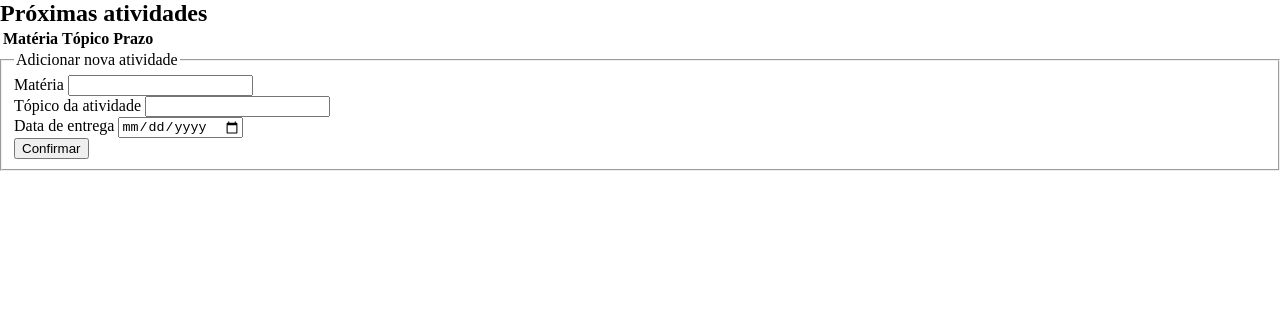
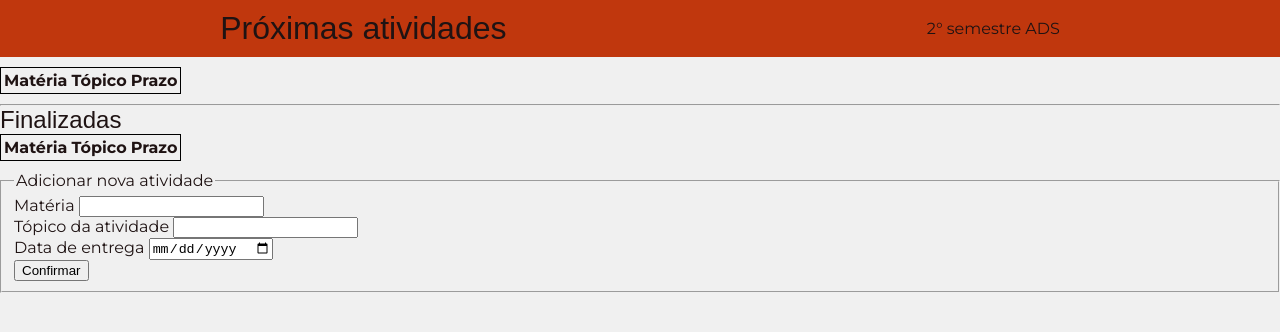
Before and after one commit to Lyamoe/Next-lessons, a website: page main.html in a window 1280 px wide. Drawn offline with Linux system fonts and the light colour scheme; a web font is replaced by a local one.

Commit message:
Added files and started css

```diff
--- a/main.html
+++ b/main.html
@@ -1,17 +1,29 @@
 <!DOCTYPE html>
 <html lang="pt-BR">
     <head>
+        <link rel="preconnect" href="https://fonts.googleapis.com" />
+        <link rel="preconnect" href="https://fonts.gstatic.com" crossorigin />
+        <link
+            href="https://fonts.googleapis.com/css2?family=New+Amsterdam&display=swap"
+            rel="stylesheet"
+        />
+        <link
+            href="https://fonts.googleapis.com/css2?family=Montserrat:ital,wght@0,100..900;1,100..900&display=swap"
+            rel="stylesheet"
+        />
         <link rel="stylesheet" href="./styles/styles.css" />
         <meta http-equiv="Content-Type" content="text/html;charset=UTF-8" />
         <meta name="viewport" content="width=device-width, initial-scale=1.0" />
         <title>Próximas Atividades</title>
     </head>
     <body>
-        <header></header>
+        <header>
+            <h1>Próximas atividades</h1>
+            <p>2° semestre ADS</p>
+        </header>
         <main>
             <section id="actual">
-                <h1>Próximas atividades</h1>
-                <table id="data">
+                <table id="act-data">
                     <thead>
                         <tr>
                             <th>Matéria</th>
@@ -21,10 +33,20 @@
                     </thead>
                     <tbody></tbody>
                 </table>
-                <div class="next"></div>
             </section>
+            <hr />
             <section id="finished">
-                <div class="ended"></div>
+                <h2>Finalizadas</h2>
+                <table id="past-data">
+                    <thead>
+                        <tr>
+                            <th>Matéria</th>
+                            <th>Tópico</th>
+                            <th>Prazo</th>
+                        </tr>
+                    </thead>
+                    <tbody></tbody>
+                </table>
             </section>
             <section id="add">
                 <fieldset>
--- a/styles/styles.scss
+++ b/styles/styles.scss
@@ -1,4 +1,37 @@
+//? Variables
+//* Colors
+$background-color: #f0f0f0;
+$primary-color: #c0370d;
+$text-color: #1f1313;
+//? Other
 * {
   box-sizing: border-box;
   margin: 0;
 }
+body {
+  background-color: $background-color;
+  color: $text-color;
+  font-family: "Montserrat", sans-serif;
+  font-optical-sizing: auto;
+}
+h1, h2 {
+  font-family: "New Amsterdam", sans-serif;
+  font-weight: 200;
+}
+
+//? Header
+header {
+  display: flex;
+  align-items: center;
+  justify-content: space-around;
+  background-color: $primary-color;
+  color: $text-color;
+  padding: 10px;
+  margin-bottom: 10px;
+}
+
+//? Table
+table {
+  border: 1px solid black;
+  margin-bottom: 10px;
+}
```
Also changed, not shown: styles/styles.css, 2 other files.
